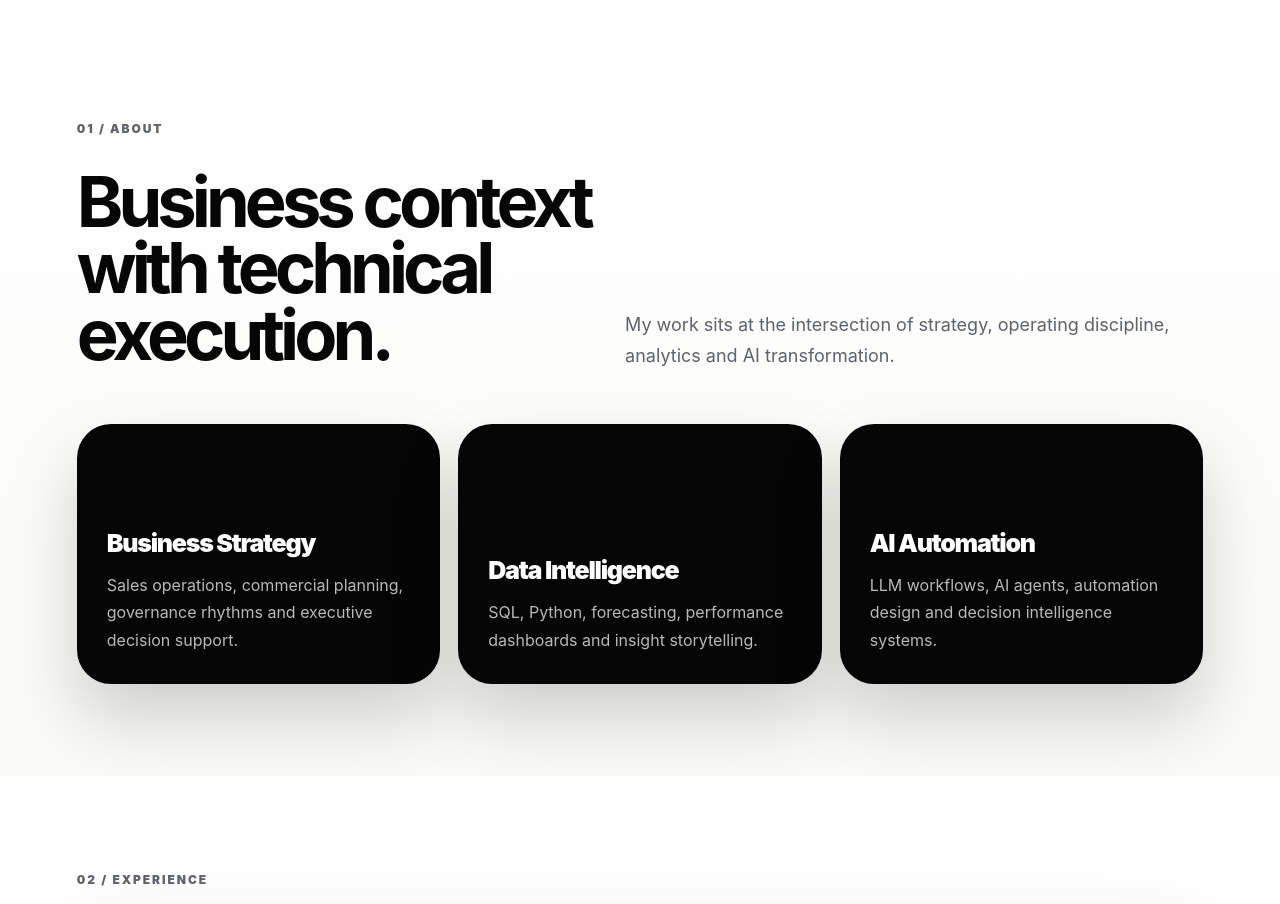
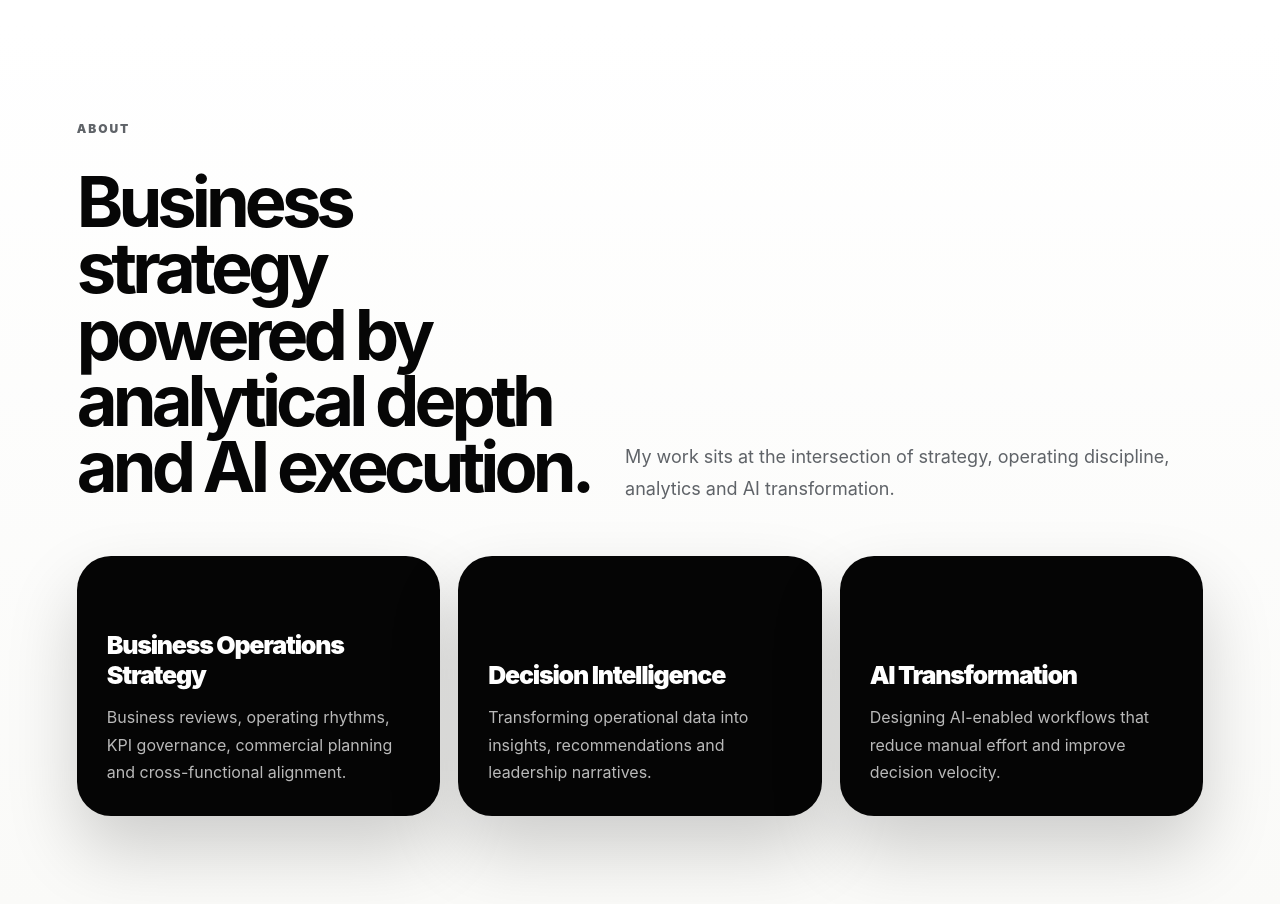
Before and after one commit to i-am-lucifer/My_Portfolio, a Next.js app: page / in a window 1280 px wide. Shown: the part 1100-2004 px from the top of the page. Built offline with nearby package versions, Linux system fonts and the light colour scheme.

Commit message:
Update page.jsx

```diff
--- a/app/page.jsx
+++ b/app/page.jsx
@@ -8,9 +8,9 @@ const metrics = [
 ];
 
 const pillars = [
-  ['Business Strategy', 'Sales operations, commercial planning, governance rhythms and executive decision support.'],
-  ['Data Intelligence', 'SQL, Python, forecasting, performance dashboards and insight storytelling.'],
-  ['AI Automation', 'LLM workflows, AI agents, automation design and decision intelligence systems.'],
+  ['Business Operations Strategy', 'Business reviews, operating rhythms, KPI governance, commercial planning and cross-functional alignment.'],
+  ['Decision Intelligence', 'Transforming operational data into insights, recommendations and leadership narratives.'],
+  ['AI Transformation', 'Designing AI-enabled workflows that reduce manual effort and improve decision velocity.'],
 ];
 
 const projects = [
@@ -38,18 +38,19 @@ const projects = [
 ];
 
 const journey = [
-  ['Software', 'Built technical foundations across web, data and automation.'],
-  ['Data', 'Moved from raw information to business interpretation and decision support.'],
-  ['MBA + MSc', 'Combined strategy, analytics and commercial problem-solving.'],
+  ['Software Engineering', 'Built foundations in technology, automation and scalable systems.'],
+  ['MBA', 'Combined business acumen, technology and commercial problem-solving.'],
+  ['Data Analytics', 'Moved from raw information to business interpretation and decision support.'],
+  ['MSc', 'Combined business acumen, strategy, analytics and commercial problem-solving.'],
   ['Apple Ops', 'Supported APAC operating rhythms, business reviews and regional governance.'],
   ['AI Strategy', 'Building AI-powered workflows that reduce manual effort and improve decision velocity.'],
 ];
 
 const skills = [
-  ['Strategy & Operations', ['Business Operations', 'Commercial Planning', 'Stakeholder Governance', 'Executive Reviews']],
-  ['Data & Analytics', ['SQL', 'Python', 'Forecasting', 'Dashboards', 'Performance Analytics']],
-  ['AI & Automation', ['LLM Workflows', 'AI Agents', 'Prompt Engineering', 'Automation Design']],
-  ['Platforms & Tools', ['Excel', 'Tableau', 'PowerPoint', 'GitHub', 'Workflow Automation']],
+  ['Strategy & Operations', ['Business Reviews','Executive Decision Support','Stakeholder Management','Performance Management','Commercial Strategy']],
+  ['Data & Analytics', ['SQL', 'Python', 'Dashboards', 'Performance Analytics', 'Predictive Analytics']],
+  ['AI & Automation', ['LLM Workflows', 'AI Agents', 'Prompt Engineering', 'Automation Design', 'AI Orchestration']],
+  ['Platforms & Tools', ['Excel', 'Tableau', 'PowerPoint', 'GitHub', 'Claude Code']],
 ];
 
 export default function Home() {
@@ -70,7 +71,7 @@ export default function Home() {
         <div className="heroCopy">
           <h1>Strategy & Business Operations for the AI era.</h1>
           <p>
-            I help leadership teams turn operational complexity into faster decisions using data, automation and AI-enabled workflows.
+            I help leadership teams improve decision speed, operational visibility and business performance by combining strategy, analytics and AI automation.
           </p>
           <div className="ctaRow">
             <a className="button primary" href="#projects" data-track="click_view_case_studies">View case studies</a>
@@ -99,9 +100,9 @@ export default function Home() {
       </section>
 
       <section id="about" className="section introBlock">
-        <div className="sectionLabel">01 / About</div>
+        <div className="sectionLabel">About</div>
         <div className="sectionTitle">
-          <h2>Business context with technical execution.</h2>
+          <h2>Business strategy powered by analytical depth and AI execution.</h2>
           <p>My work sits at the intersection of strategy, operating discipline, analytics and AI transformation.</p>
         </div>
         <div className="pillarGrid">
@@ -115,7 +116,7 @@ export default function Home() {
       </section>
 
       <section id="experience" className="section experience">
-        <div className="sectionLabel">02 / Experience</div>
+        <div className="sectionLabel">Experience</div>
         <div className="experiencePanel">
           <div>
             <p className="kicker dark">Apple APAC operating dashboard</p>
@@ -137,7 +138,7 @@ export default function Home() {
 
       <section className="section timelineSection">
         <div className="sectionLabel">03 / Journey</div>
-        <h2>Software → Data → Business Operations → AI Transformation</h2>
+        <h2>Software → Analytics → Bizops → AI </h2>
         <div className="timeline">
           {journey.map(([title, text]) => (
             <article className="timelineItem" key={title}>
@@ -149,7 +150,7 @@ export default function Home() {
       </section>
 
       <section id="projects" className="section projects">
-        <div className="sectionLabel">04 / Selected systems</div>
+        <div className="sectionLabel">Business Impacts</div>
         <div className="sectionTitle">
           <h2>Projects as business case studies.</h2>
           <p>Less code showcase. More problems solved, workflows improved and decisions accelerated.</p>
```
